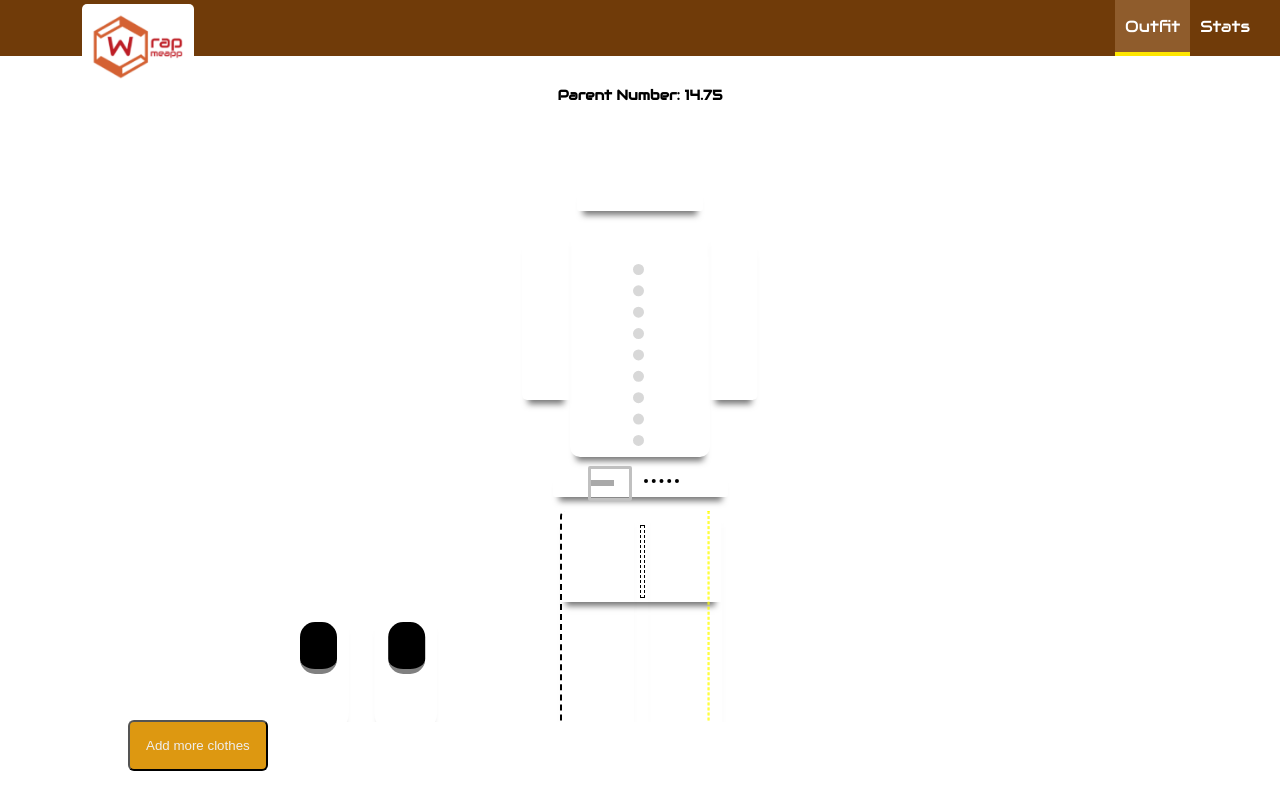
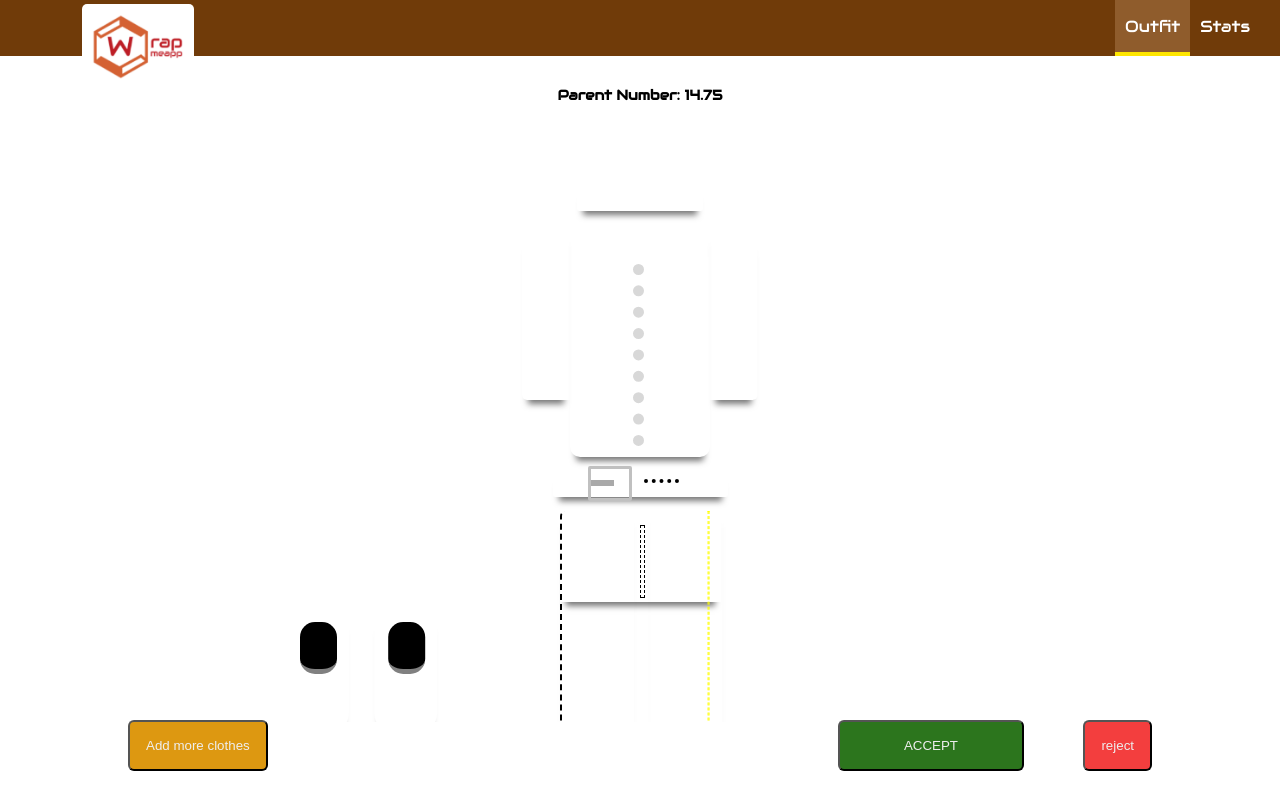
Before and after one commit to adam23stevens/wrapmeapp, a React app: page / in a window 1280 px wide. Built offline with nearby package versions, Linux system fonts and the light colour scheme.

Commit message:
accept and reject buttons are in

```diff
--- a/src/components/Outfit/Outfit.css
+++ b/src/components/Outfit/Outfit.css
@@ -5,6 +5,36 @@
     text-align: center;
     font-weight: bold;
     font-size: 3.2rem;
+}
+
+.outfitAcceptBtn{
+        position:absolute;
+        top: 90%;
+        right:20%;
+        padding: 1rem 4rem;
+        margin: auto;
+        cursor: pointer;
+        background-color: rgb(44, 117, 29);
+        color: #EEE;
+        border-radius: 6px 6px 6px 6px;
+    }
+
+.outfitAcceptBtn:hover{
+        background-color: #2fbe47;
+}
+.outfitRejectBtn {
+    position:absolute;
+    top: 90%;
+    right:10%;
+    padding: 1rem;
+    margin: auto;
+    cursor: pointer;
+    background-color: rgb(243, 62, 62);
+    color: #EEE;
+    border-radius: 6px 6px 6px 6px;
+}
+.outfutRejectBtn:hover{
+    background-color: #da3d3d
 }
 
 @media (min-width: 500px) and (min-height: 400px) {
--- a/src/components/Outfit/Outfit.js
+++ b/src/components/Outfit/Outfit.js
@@ -1,6 +1,8 @@
 import React, { Component } from 'react';
 import OutfitPartBuilder from './OutfitPartBuilder/OutfitPartBuilder';
 import classes from './Outfit.css';
+import Button from '../UI/Button/Button';
+import Wrap from '../../hoc/wrap/wrap';
 
 class Outfit extends Component {
 
@@ -52,6 +54,14 @@ class Outfit extends Component {
                 type: 'belt'
             }
         }
+    }
+
+    onOutfitAccept = () => {
+        alert('accepted');
+    }
+
+    onOutfitReject = () => {
+        alert('rejected');
     }
 
     render() {
@@ -133,10 +143,16 @@ class Outfit extends Component {
         }
 
         return (
-            <div className={classes.Outfit}>
-                <p style={{fontSize: '14px'}}> Parent Number: {parentChance.toFixed(2)}</p>
-                {outfitParts.map(part => <OutfitPartBuilder key={part.type} type={part.type} colour={part.colour} />)}
-            </div>
+            <Wrap>
+                <div className={classes.Outfit}>
+                    <p style={{fontSize: '14px'}}> Parent Number: {parentChance.toFixed(2)}</p>
+                    {outfitParts.map(part => <OutfitPartBuilder key={part.type} type={part.type} colour={part.colour} />)}
+                </div>
+                <div class={classes.acceptRejectButtons}>
+                <button className={classes.outfitAcceptBtn} onClick={this.onOutfitAccept}>ACCEPT</button>
+                <button className={classes.outfitRejectBtn} onClick={this.onOutfitReject}>reject</button>
+                </div>
+            </Wrap>
         )
     }
 }
--- a/src/containers/OutfitBuilder/OutfitBuilder.css
+++ b/src/containers/OutfitBuilder/OutfitBuilder.css
@@ -12,5 +12,4 @@
 
 .AddOutfitBtn:hover{
     background-color: #ffe600;
-
 }
```
